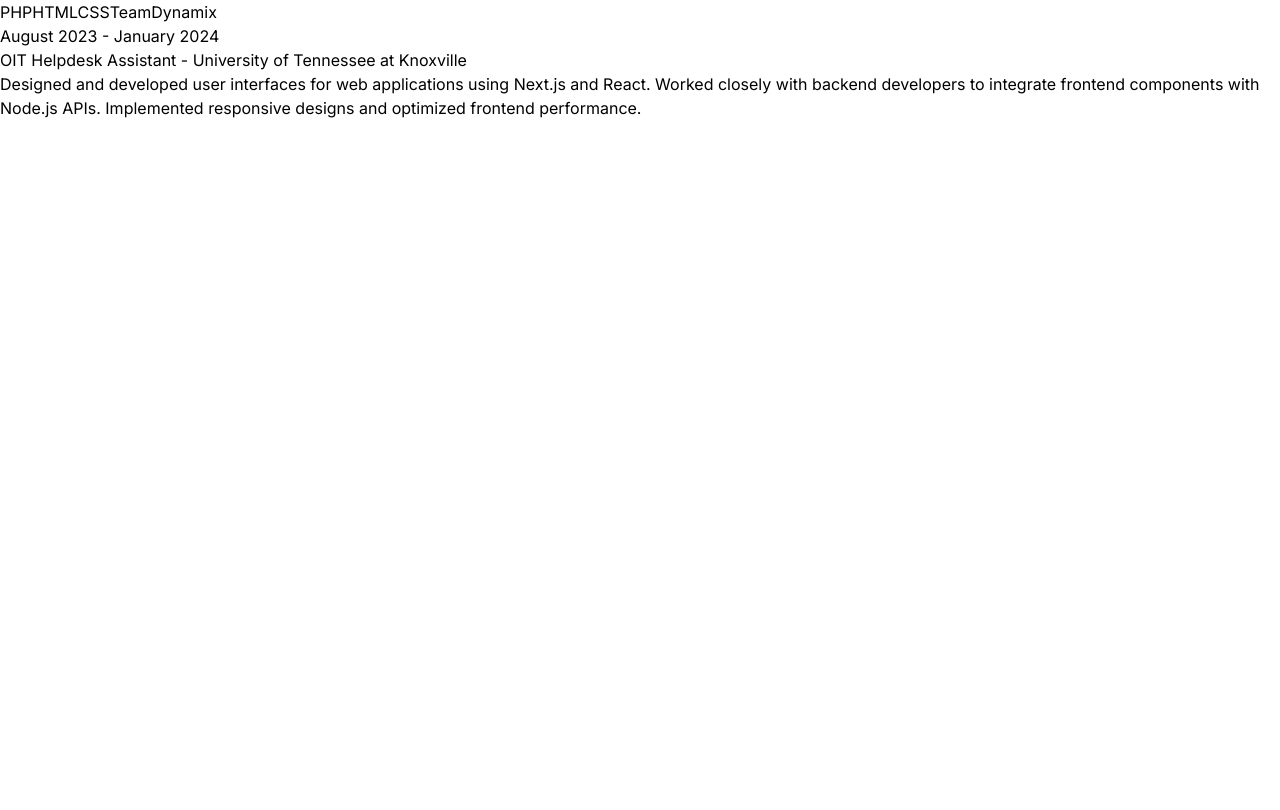
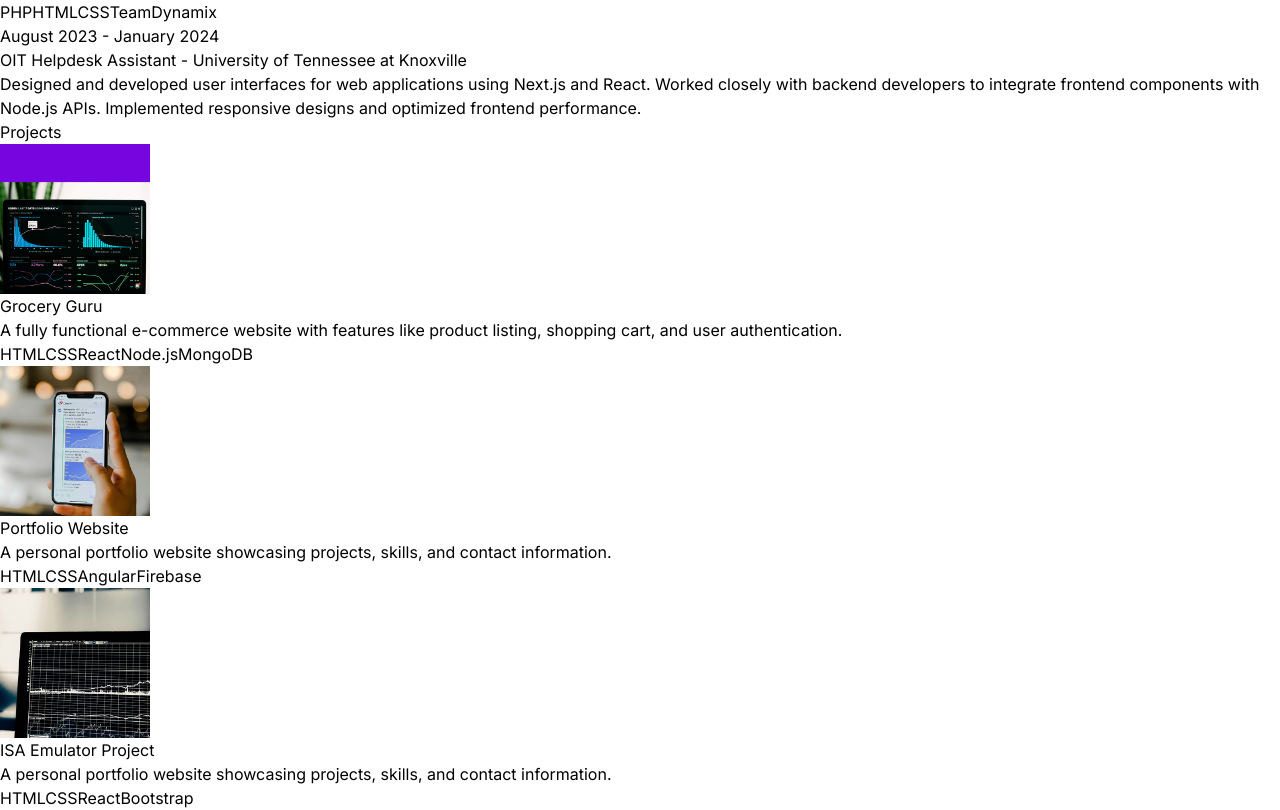
Before and after one commit to kpham7utk/PortfolioWebsite, a React (Vite) app: page / in a window 1280 px wide. Shown: the part 1562-2372 px from the top of the page. Before the commit the page ends 1682 px from the top, so only its background shows below. Built offline with nearby package versions, Linux system fonts and the light colour scheme.

Commit message:
Added Projects section

```diff
--- a/src/App.jsx
+++ b/src/App.jsx
@@ -3,6 +3,7 @@
 import About from "./components/About"
 import Technologies from "./components/Technologies";
 import Experience from "./components/Experience";
+import Projects from "./components/Projects"
 
 const App = () => {
   return(
@@ -18,6 +19,7 @@
         <About />
         <Technologies />
         <Experience />
+        <Projects />
       </div>
     </div>
   );
--- a/src/components/Experience.jsx
+++ b/src/components/Experience.jsx
@@ -18,7 +18,7 @@
                             </h6>
                             <p className="mb-4 text-neutral-400">{experience.description}</p>
                             {experience.technologies.map((tech, index) => (
-                                <span key={index} className="mr-2 mt-4 rounded bg-neutral-900 px-2 py-1 text-sm font-medium text-purple-800">{tech}</span>
+                                <span key={index} className="mr-2 mt-4 rounded bg-neutral-900 px-2 py-1 text-sm font-medium text-yellow-300">{tech}</span>
                             ))}
                         </div>
                     </div>
--- /dev/null
+++ b/src/components/Projects.jsx
@@ -0,0 +1,35 @@
+import { PROJECTS } from "../constants";
+
+const Projects = () => {
+    return (
+        <div className="border-b border-neutral-900 pb-4">
+            <h2 className="my-20 text-center text-4xl">Projects</h2>
+            <div>
+                {PROJECTS.map((project, index) => (
+                    <div key={index} className="mb-8 flex flex-wrap lg:justify-center">
+                        <div className="w-full lg:w-1/4">
+                            <img
+                                src={project.image}
+                                width={150}
+                                height={150}
+                                alt={project.title}
+                                className="mb-6 rounded"
+                            />
+                        </div>
+                        <div className="w-full max-w-xl lg:w-3/4">
+                            <h6 className="mb-2 font-semibold">{project.title}</h6>
+                            <p className="mb-4 text-neutral-400">{project.description}</p>
+                            {project.technologies.map((tech, index) => (
+                                <span key={index} className="mr-2 rounded bg-neutral-900 px-2 py-1 text-sm font-medium text-yellow-300">
+                                    {tech}
+                                </span>
+                            ))}
+                        </div>
+                    </div>
+                ))}
+            </div>
+        </div>
+    );
+}
+
+export default Projects;
--- a/src/constants/index.js
+++ b/src/constants/index.js
@@ -26,32 +26,25 @@
 
 export const PROJECTS = [
   {
-    title: "E-Commerce Website",
+    title: "Grocery Guru",
     image: project1,
     description:
       "A fully functional e-commerce website with features like product listing, shopping cart, and user authentication.",
     technologies: ["HTML", "CSS", "React", "Node.js", "MongoDB"],
   },
   {
-    title: "Task Management App",
+    title: "Portfolio Website",
     image: project2,
     description:
-      "An application for managing tasks and projects, with features such as task creation, assignment, and progress tracking.",
+      "A personal portfolio website showcasing projects, skills, and contact information.",
     technologies: ["HTML", "CSS", "Angular", "Firebase"],
   },
   {
-    title: "Portfolio Website",
+    title: "ISA Emulator Project",
     image: project3,
     description:
       "A personal portfolio website showcasing projects, skills, and contact information.",
     technologies: ["HTML", "CSS", "React", "Bootstrap"],
-  },
-  {
-    title: "Blogging Platform",
-    image: project4,
-    description:
-      "A platform for creating and publishing blog posts, with features like rich text editing, commenting, and user profiles.",
-    technologies: ["HTML", "CSS", "Vue.js", "Express", "mySQL"],
   },
 ];
 
```
Also changed, not shown: src/assets/kevinRushProfile.png (deleted).
